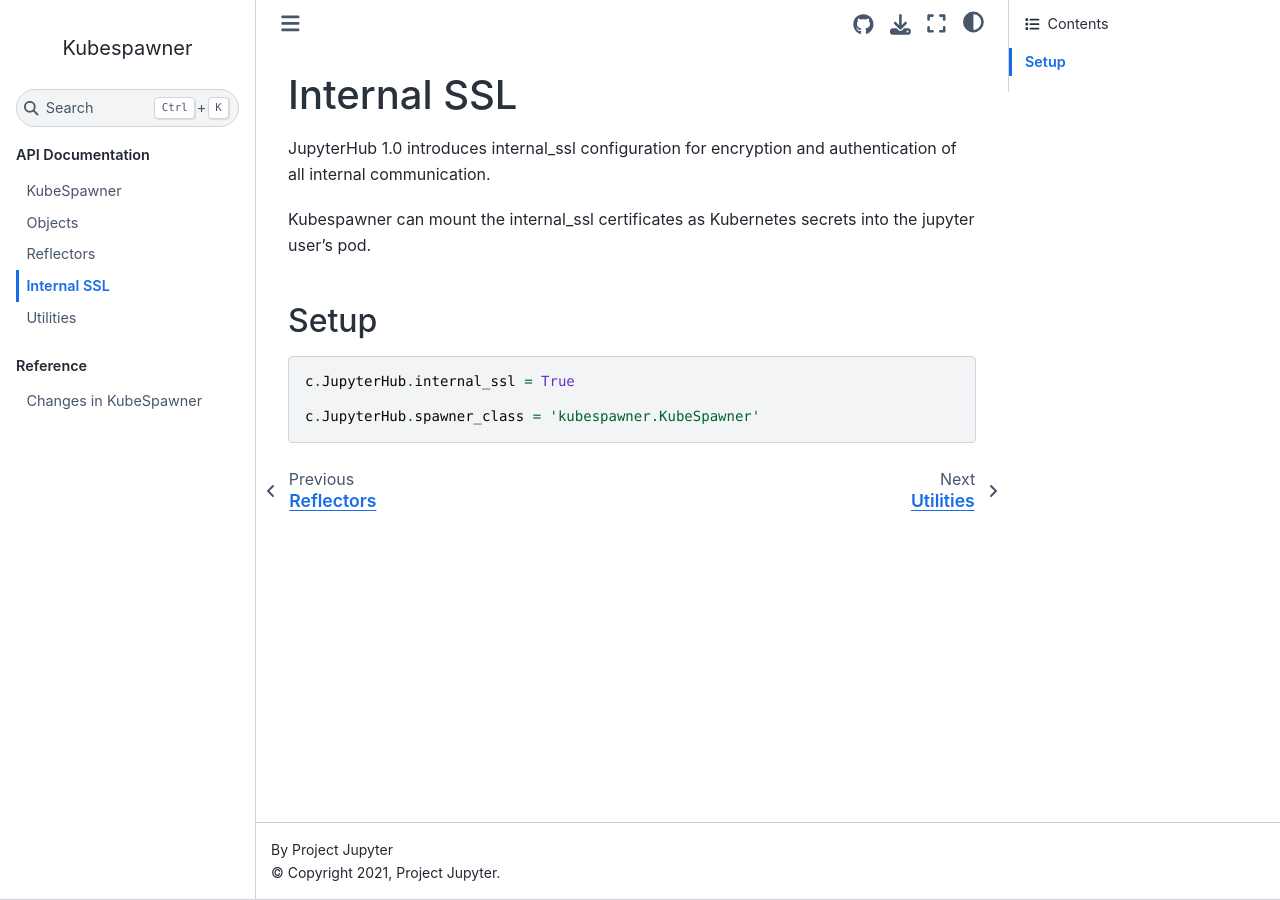
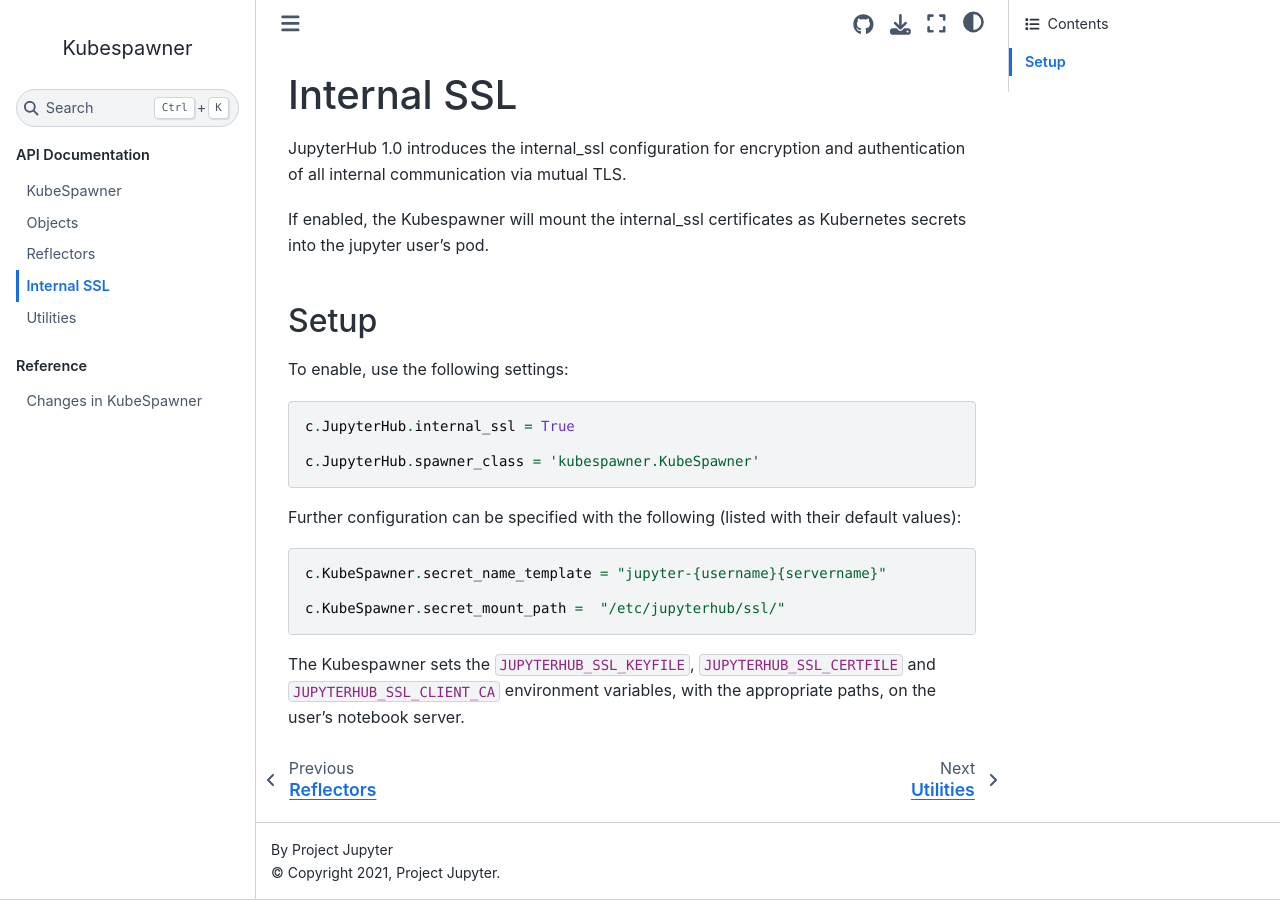
Before and after one commit to jupyterhub/kubespawner, a Sphinx documentation site: the page built from docs/source/ssl.md, in a window 1280 px wide. Built offline with Sphinx 7.4.7 and the Sphinx Book theme 1.1.4, drawn with Linux system fonts in a browser that asks for light colours.

Commit message:
docs: add detail to internal_ssl + fix typos

````diff
--- a/docs/source/ssl.md
+++ b/docs/source/ssl.md
@@ -1,13 +1,23 @@
 # Internal SSL
 
-JupyterHub 1.0 introduces internal_ssl configuration for encryption and authentication of all internal communication.
+JupyterHub 1.0 introduces the internal_ssl configuration for encryption and authentication of all internal communication via mutual TLS.
 
-Kubespawner can mount the internal_ssl certificates as Kubernetes secrets into the jupyter user's pod.
+If enabled, the Kubespawner will mount the internal_ssl certificates as Kubernetes secrets into the jupyter user's pod.
 
 ## Setup
 
+To enable, use the following settings:
 ```
 c.JupyterHub.internal_ssl = True
 
 c.JupyterHub.spawner_class = 'kubespawner.KubeSpawner'
 ```
+
+Further configuration can be specified with the following (listed with their default values):
+```
+c.KubeSpawner.secret_name_template = "jupyter-{username}{servername}"
+
+c.KubeSpawner.secret_mount_path =  "/etc/jupyterhub/ssl/"
+```
+
+The Kubespawner sets the `JUPYTERHUB_SSL_KEYFILE`, `JUPYTERHUB_SSL_CERTFILE` and `JUPYTERHUB_SSL_CLIENT_CA` environment variables, with the appropriate paths, on the user's notebook server.
````
Also changed, not shown: README.md (+2 -2 lines), docs/source/index.md (+2 -2 lines).
